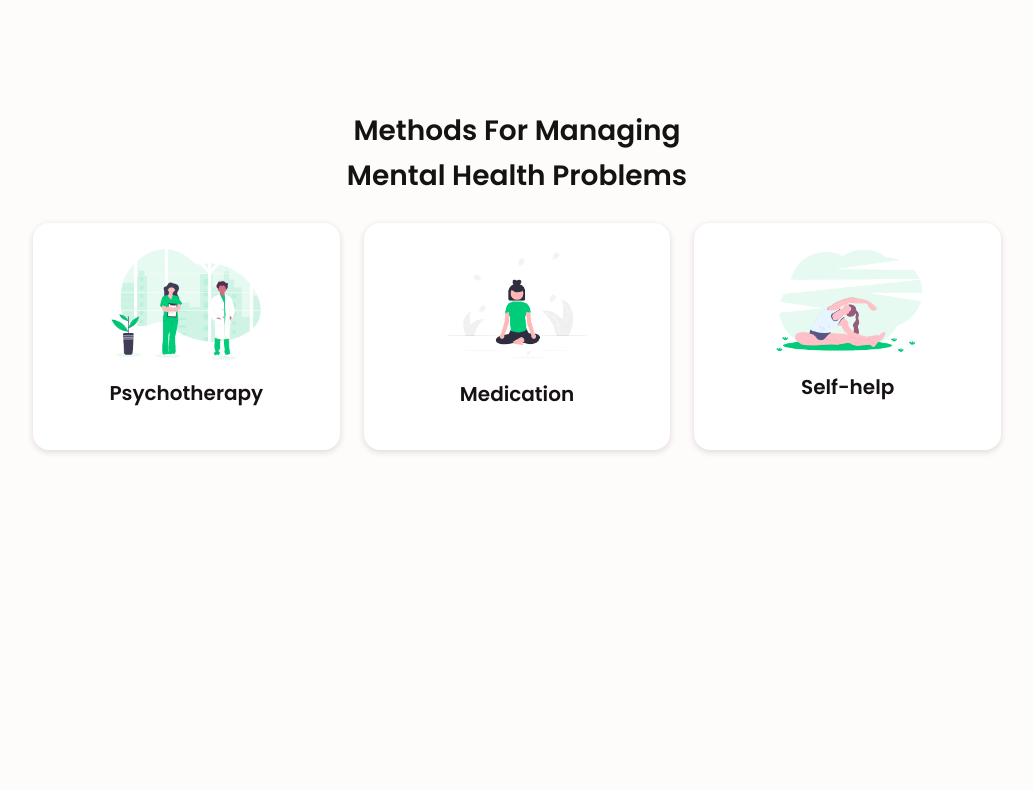
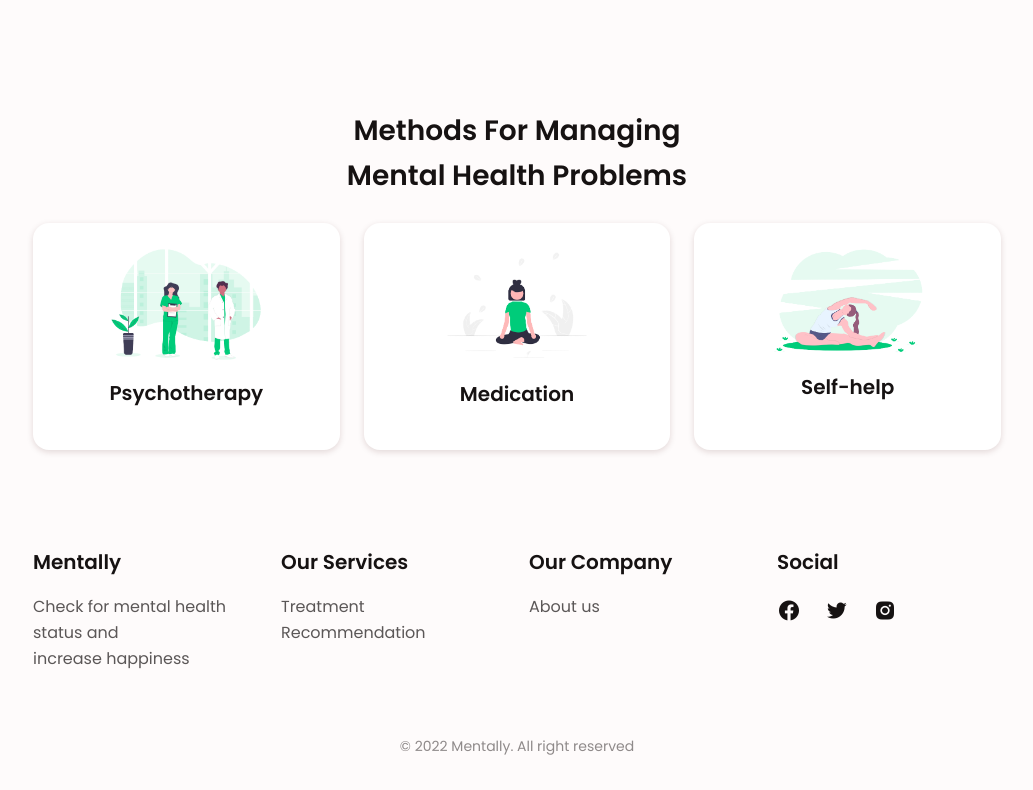
Before and after one commit to satishnaikawadi2011/mentally, a React (Vite) app in the folder client/: page / in a window 1280 px wide. Shown: the part 873-1663 px from the top of the page, without its empty margins (123-1156 px from the left). Before the commit the page ends 1355 px from the top, so only its background shows below. Built offline with nearby package versions, Linux system fonts and the light colour scheme.

Commit message:
✨ feat : add Footer component

```diff
--- a/client/src/App.tsx
+++ b/client/src/App.tsx
@@ -1,4 +1,5 @@
 import React from 'react';
+import Footer from './components/Footer/Footer';
 import Header from './components/Header/Header';
 import Benefits from './components/Home/Benefits/Benefits';
 import Hero from './components/Home/Hero/Hero';
@@ -11,6 +12,7 @@ function App() {
 			<Hero />
 			<Benefits />
 			<Treatment />
+			<Footer />
 		</React.Fragment>
 	);
 }
--- /dev/null
+++ b/client/src/components/Footer/Footer.tsx
@@ -0,0 +1,49 @@
+import React from 'react';
+import { APP_NAME } from '../../constants';
+import classes from './footer.module.css';
+import FooterLink from './FooterLink';
+import FooterSocial from './FooterSocial';
+
+const Footer = () => {
+	return (
+		<footer className="footer section">
+			<div className={`${classes.footer__container} bd-container bd-grid`}>
+				<div className={classes.footer__content}>
+					<h3 className={classes.footer__title}>
+						<a href="#" className={classes.footer__logo}>
+							{APP_NAME}
+						</a>
+					</h3>
+					<p className={classes.footer__description}>
+						Check for mental health status and <br />increase happiness
+					</p>
+				</div>
+
+				<div className={classes.footer__content}>
+					<h3 className={classes.footer__title}>Our Services</h3>
+					<ul>
+						<FooterLink title="Treatment Recommendation" to="/" />
+					</ul>
+				</div>
+
+				<div className={classes.footer__content}>
+					<h3 className={classes.footer__title}>Our Company</h3>
+					<ul>
+						<FooterLink title="About us" to="/" />
+					</ul>
+				</div>
+
+				<div className={classes.footer__content}>
+					<h3 className={classes.footer__title}>Social</h3>
+					<FooterSocial icon="bx bxl-facebook-circle" to="/" />
+					<FooterSocial icon="bx bxl-twitter" to="/" />
+					<FooterSocial icon="bx bxl-instagram-alt" to="/" />
+				</div>
+			</div>
+
+			<p className={classes.footer__copy}>&#169; 2022 {APP_NAME}. All right reserved</p>
+		</footer>
+	);
+};
+
+export default Footer;
--- /dev/null
+++ b/client/src/components/Footer/FooterLink.tsx
@@ -0,0 +1,19 @@
+import React from 'react';
+import classes from './footer.module.css';
+
+interface Props {
+	title: string;
+	to: string;
+}
+
+const FooterLink: React.FC<Props> = ({ title, to }) => {
+	return (
+		<li>
+			<a href={to} className={classes.footer__link}>
+				{title}
+			</a>
+		</li>
+	);
+};
+
+export default FooterLink;
--- /dev/null
+++ b/client/src/components/Footer/FooterSocial.tsx
@@ -0,0 +1,17 @@
+import React from 'react';
+import classes from './footer.module.css';
+
+interface Props {
+	icon: string;
+	to: string;
+}
+
+const FooterSocial: React.FC<Props> = ({ icon, to }) => {
+	return (
+		<a href={to} className={classes.footer__social}>
+			<i className={icon} />
+		</a>
+	);
+};
+
+export default FooterSocial;
--- /dev/null
+++ b/client/src/components/Footer/footer.module.css
@@ -0,0 +1,43 @@
+.footer__container {
+	grid-template-columns: repeat(auto-fit, minmax(220px, 1fr));
+}
+
+.footer__logo {
+	color: var(--title-color);
+}
+
+.footer__title {
+	margin-bottom: var(--mb-2);
+}
+
+.footer__logo,
+.footer__title {
+	font-size: var(--h3-font-size);
+}
+
+.footer__link {
+	display: inline-block;
+	margin-bottom: .75rem;
+	color: var(--text-color);
+}
+
+.footer__link:hover {
+	color: var(--first-color);
+}
+
+.footer__social {
+	font-size: 1.5rem;
+	color: var(--title-color);
+	margin-right: var(--mb-3);
+}
+
+.footer__social:hover {
+	color: var(--first-color);
+}
+
+.footer__copy {
+	text-align: center;
+	font-size: var(--small-font-size);
+	color: var(--text-color-light);
+	margin-top: 4rem;
+}
```
